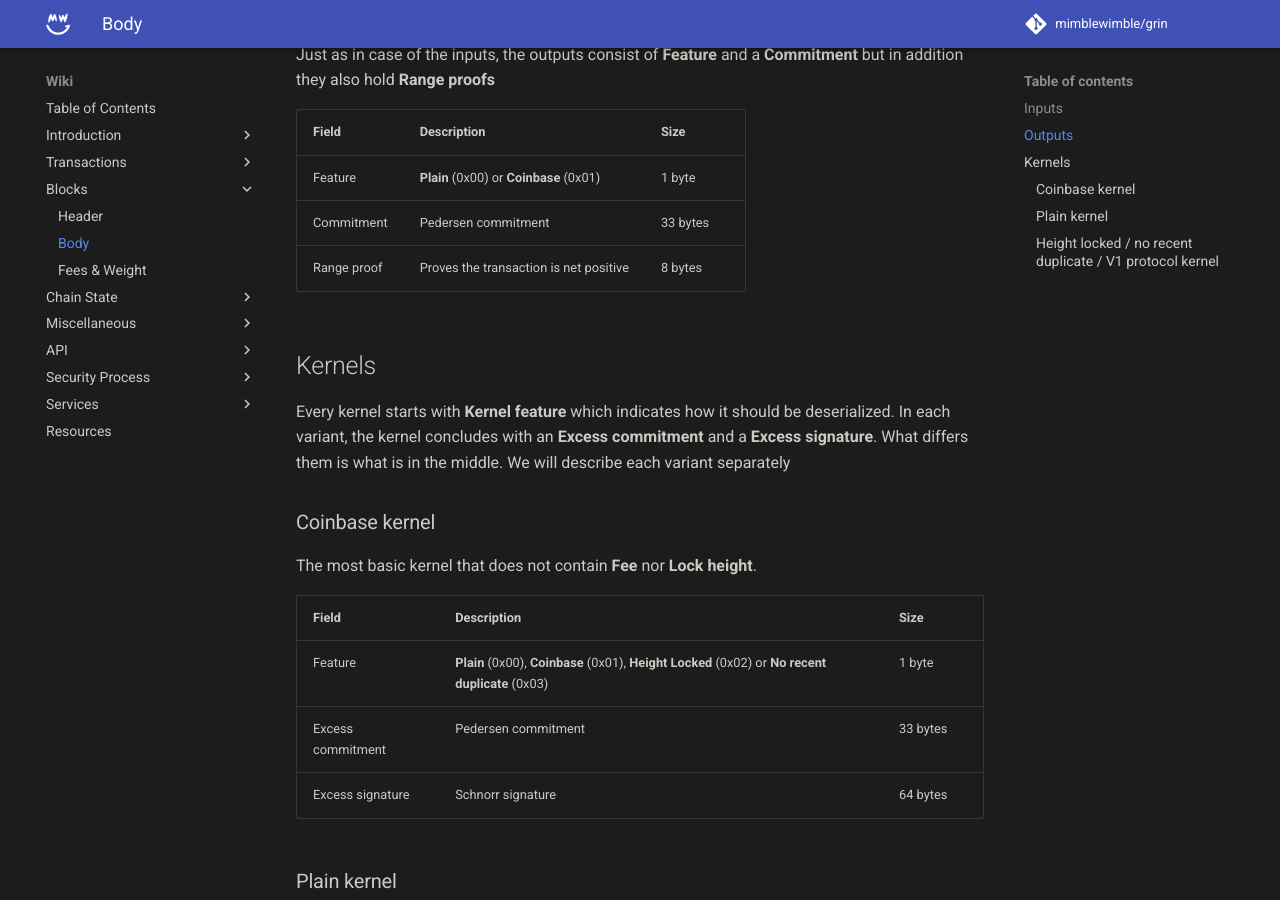
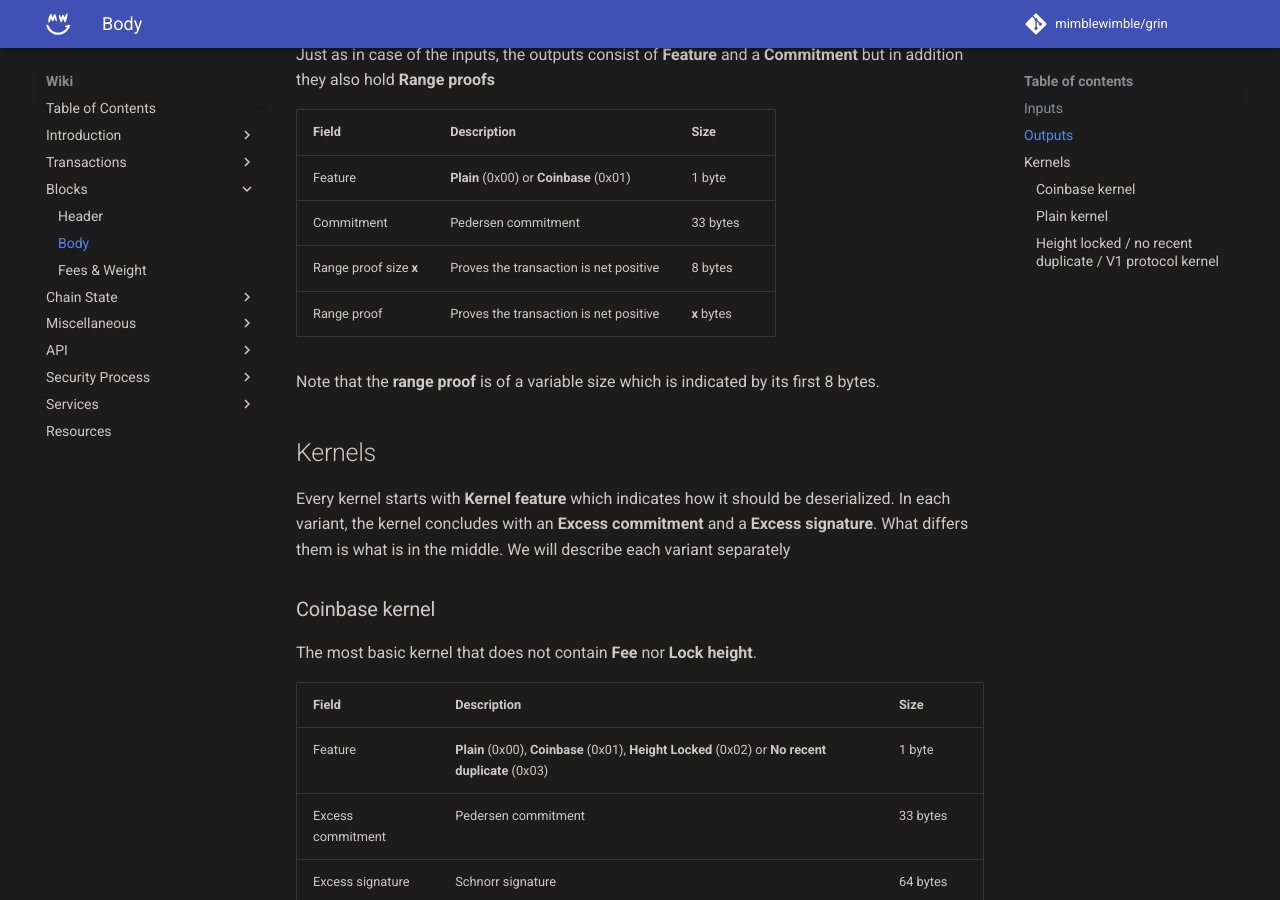
Before and after one commit to mimblewimble/docs, an MkDocs documentation site: the page built from docs/wiki/blocks/block-body.md, in a window 1280 px wide and 900 px high, scrolled down 1007 px. Built offline with MkDocs 1.6.1 and Material for MkDocs 9.7.7, drawn with Linux system fonts in a browser that asks for light colours; comment, search, counter and statistics services are not loaded.

Commit message:
Range proofs are of a variable size

```diff
--- a/docs/wiki/blocks/block-body.md
+++ b/docs/wiki/blocks/block-body.md
@@ -26,11 +26,14 @@ Each of the inputs consists of **Feature** and a **Commitment**.
 
 Just as in case of the inputs, the outputs consist of **Feature** and a **Commitment** but in addition they also hold **Range proofs**
 
-| Field         | Description                             | Size                |
-|:--------------|:----------------------------------------|:--------------------|
-| Feature       | **Plain** (0x00) or **Coinbase** (0x01) | 1 byte              |
-| Commitment    | Pedersen commitment                     | 33 bytes            |
-| Range proof   | Proves the transaction is net positive  | 8 bytes             |
+| Field                  | Description                             | Size                |
+|:-----------------------|:----------------------------------------|:--------------------|
+| Feature                | **Plain** (0x00) or **Coinbase** (0x01) | 1 byte              |
+| Commitment             | Pedersen commitment                     | 33 bytes            |
+| Range proof size **x** | Proves the transaction is net positive  | 8 bytes             |
+| Range proof            | Proves the transaction is net positive  | **x** bytes         |
+
+Note that the **range proof** is of a variable size which is indicated by its first 8 bytes.
 
 ## Kernels
 
```
